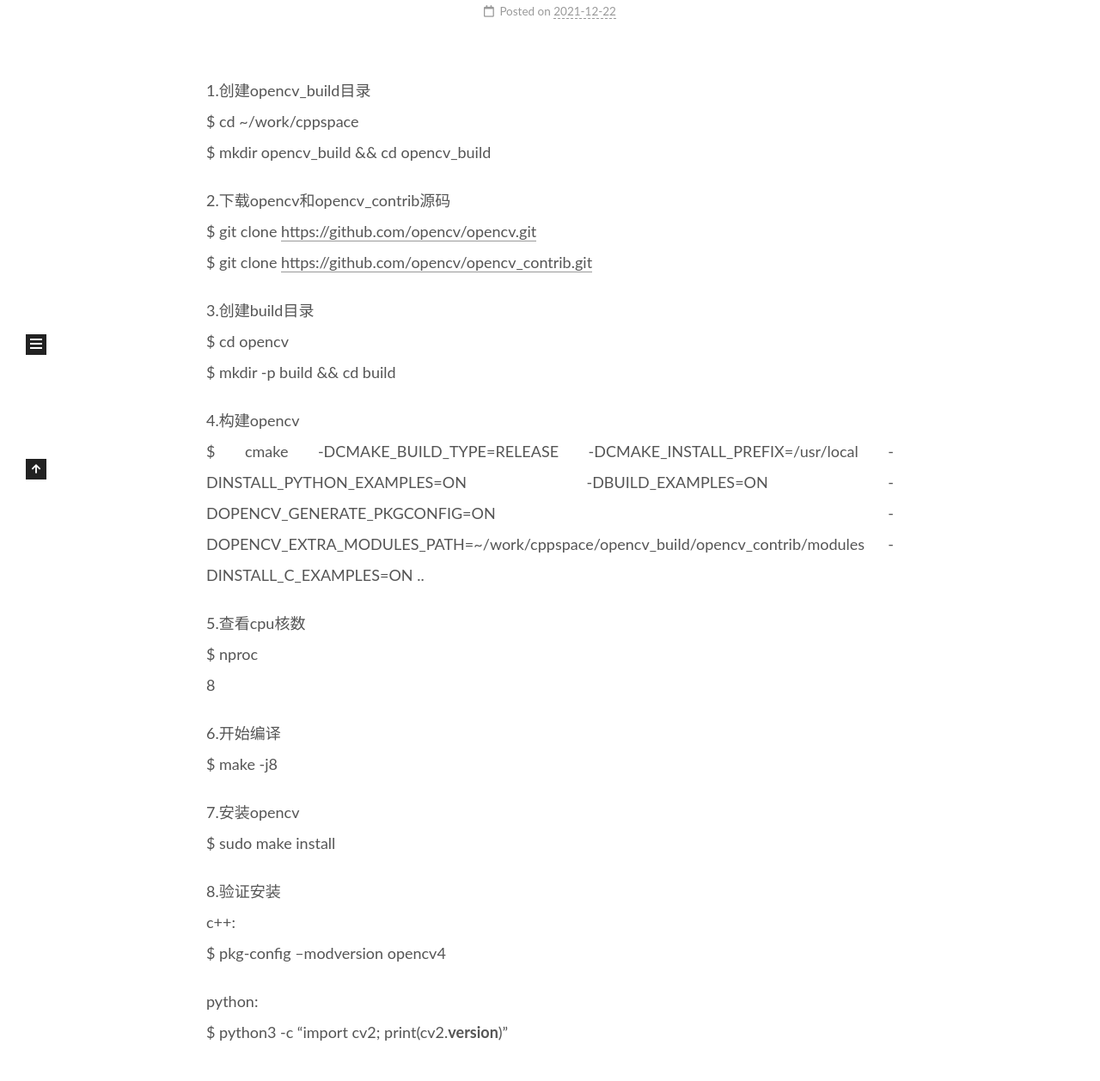
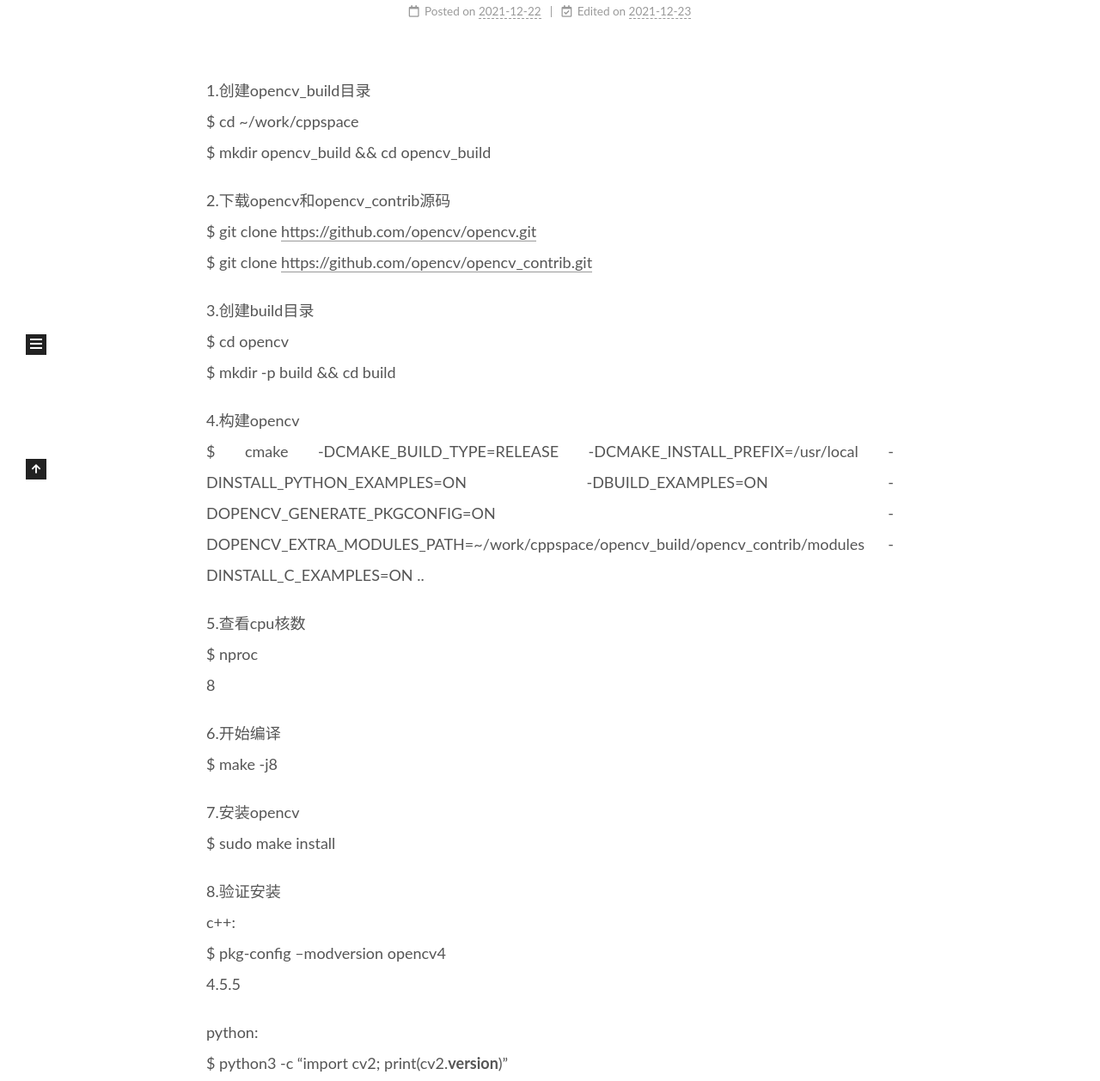
Before and after one commit to wonglyxng/wonglyxng.github.com, a plain HTML site: page index.html in a window 1280 px wide. Shown: the part 342-1600 px from the top of the page at 86% size. Drawn offline with Linux system fonts and the light colour scheme.

Commit message:
Site updated: 2021-12-23 01:08:22

```diff
--- a/css/main.css
+++ b/css/main.css
@@ -1168,7 +1168,7 @@ pre .javascript .function {
 }
 .links-of-author a::before,
 .links-of-author span.exturl::before {
-  background: #69810d;
+  background: #1d6a5d;
   border-radius: 50%;
   content: ' ';
   display: inline-block;
--- a/index.html
+++ b/index.html
@@ -169,9 +169,15 @@
               </span>
               <span class="post-meta-item-text">Posted on</span>
 
-
-              <time title="Created: 2021-12-22 23:22:17 / Modified: 23:43:32" itemprop="dateCreated datePublished" datetime="2021-12-22T23:22:17+08:00">2021-12-22</time>
+              <time title="Created: 2021-12-22 23:22:17" itemprop="dateCreated datePublished" datetime="2021-12-22T23:22:17+08:00">2021-12-22</time>
             </span>
+              <span class="post-meta-item">
+                <span class="post-meta-item-icon">
+                  <i class="far fa-calendar-check"></i>
+                </span>
+                <span class="post-meta-item-text">Edited on</span>
+                <time title="Modified: 2021-12-23 01:07:58" itemprop="dateModified" datetime="2021-12-23T01:07:58+08:00">2021-12-23</time>
+              </span>
 
 
 
@@ -191,8 +197,8 @@
 <p>5.查看cpu核数<br>$ nproc<br>8</p>
 <p>6.开始编译<br>$ make -j8</p>
 <p>7.安装opencv<br>$ sudo make install</p>
-<p>8.验证安装<br>c++:<br>$ pkg-config –modversion opencv4</p>
-<p>python:<br>$ python3 -c “import cv2; print(cv2.<strong>version</strong>)”</p>
+<p>8.验证安装<br>c++:<br>$ pkg-config –modversion opencv4<br>4.5.5</p>
+<p>python:<br>$ python3 -c “import cv2; print(cv2.<strong>version</strong>)”<br>4.3.0</p>
 
 
     </div>
```
Also changed, not shown: 2021/12/22/ubuntu20-4编译opencv-c/index.html (+11 -5 lines).
